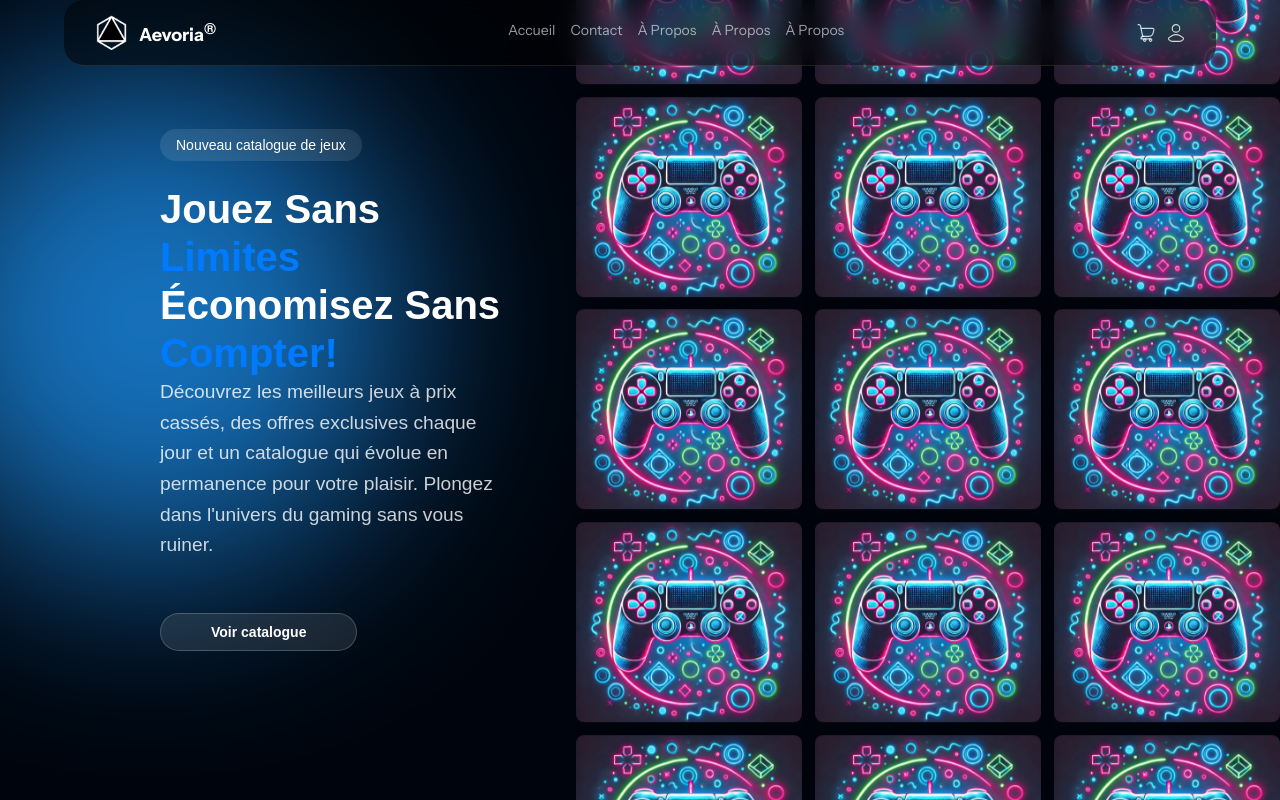
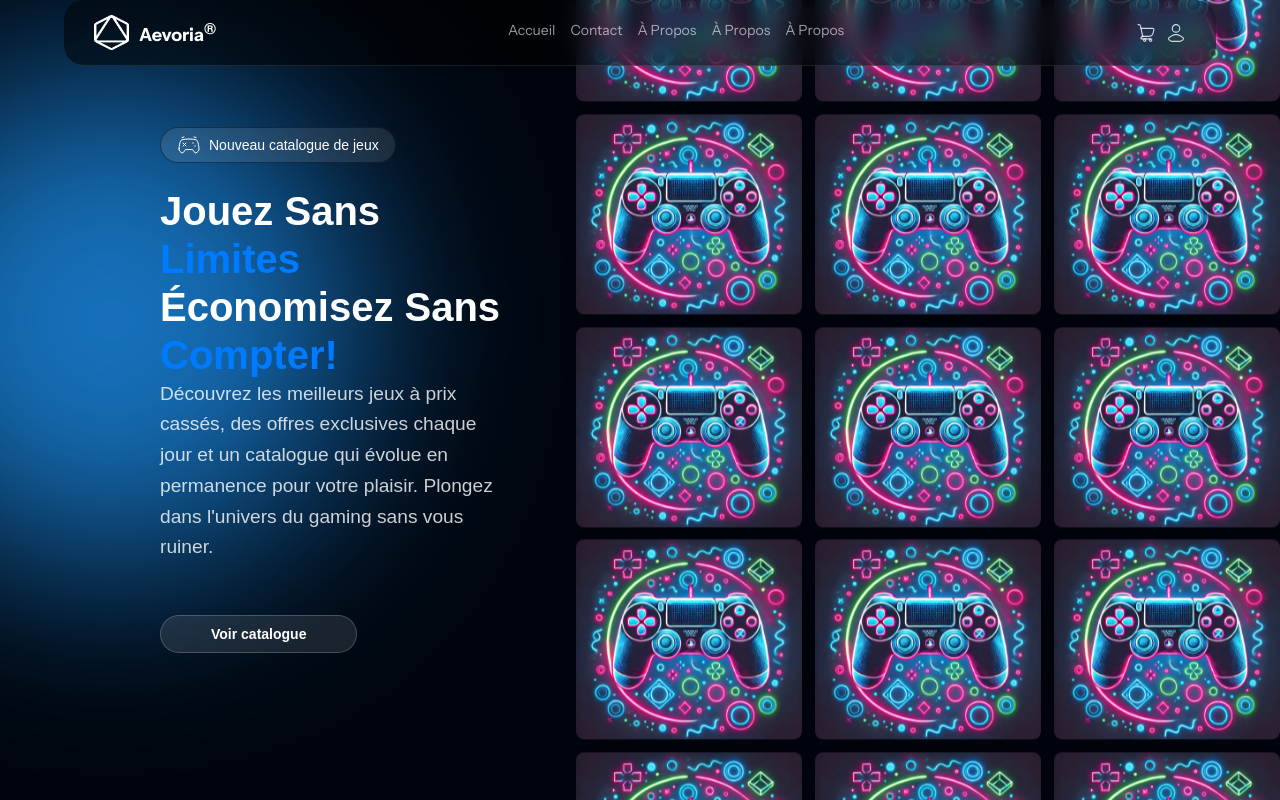
Before and after one commit to freelancersProjects/Aevoria-front, a React (Vite) app: page / in a window 1280 px wide. Shown: the top 800 px of the page. Built offline with nearby package versions, Linux system fonts and the light colour scheme; no server answers.

Commit message:
add logo and add banner section

```diff
--- a/src/components/Layout/Header/Header.jsx
+++ b/src/components/Layout/Header/Header.jsx
@@ -1,4 +1,3 @@
-// Header.jsx
 import React from "react";
 import "./Header.scss";
 import Logo from "../../../../public/assets/images/Logo.png";
--- a/src/global.css
+++ b/src/global.css
@@ -94,7 +94,7 @@ p {
 
 .container-fluid {
   width: 100%;
-  max-width: 1600px;
+  max-width: 1800px;
   margin: 0 auto;
   padding: 0 40px;
 }
--- a/src/pages/Home/Banner/Banner.scss
+++ b/src/pages/Home/Banner/Banner.scss
@@ -2,11 +2,12 @@
     position: relative;
     width: 100%;
     height: 400px;
+    max-width: 1600px;
     border-radius: 16px;
     overflow: hidden;
     display: flex;
     align-items: center;
-    justify-content: flex-start;
+    margin: 0 auto;
     padding-left: 50px;
     background: var(--dark-blue);
     box-shadow: 0px 10px 40px rgba(0, 0, 0, 0.4);
@@ -25,7 +26,8 @@
     width: 100%;
     height: 100%;
     background-size: cover;
-    background-position: center;
+    background-position: center center;
+    filter: brightness(0.9);
     transition: filter 0.8s ease-in-out, transform 0.5s ease-in-out;
 
     .banner-container:hover & {
@@ -70,6 +72,7 @@
     width: 800px;
     transition: opacity 0.5s ease-in-out, transform 0.5s ease-in-out;
     transform: translateY(10px);
+    line-height: 1.5;
 
     .banner-container:hover & {
         opacity: 1;
--- a/src/pages/Home/Categories/Categories.scss
+++ b/src/pages/Home/Categories/Categories.scss
@@ -4,6 +4,5 @@
   grid-template-rows: repeat(3, 1fr);
   gap: 24px;
   justify-content: center;
-  max-width: 1600px;
   margin: 0 auto;
 }
--- a/src/pages/Home/FirstSection/FirstSection.jsx
+++ b/src/pages/Home/FirstSection/FirstSection.jsx
@@ -1,6 +1,7 @@
 import React, { useEffect, useState } from "react";
+import ControllerIcon from "../../../../public/assets/svg/catalogue_game.svg?react";
+import Button from "../../../components/AEV/AEV.Button/Button";
 import "./FirstSection.scss";
-import Button from "../../../components/AEV/AEV.Button/Button";
 
 const images = [
   { image: "/assets/images/photo-test.webp" },
@@ -34,7 +35,7 @@ const FirstSection = () => {
       <div className="section-container">
         <div className="content-area">
           <div className="badge">
-            <span>Nouveau catalogue de jeux</span>
+            <span className="badge-content"><ControllerIcon />Nouveau catalogue de jeux</span>
           </div>
 
           <h1 className="main-title">
--- a/src/pages/Home/FirstSection/FirstSection.scss
+++ b/src/pages/Home/FirstSection/FirstSection.scss
@@ -14,7 +14,7 @@
     background: var(--glow-blue);
     filter: blur(100px);
     position: absolute;
-    left: -100px;
+    left: -140px;
     top: 40%;
     transform: translateY(-50%);
     z-index: 1;
@@ -34,7 +34,7 @@
   }
 
   .content-area {
-    max-width: 600px;
+    max-width: 900px;
     color: #ffffff;
     position: relative;
     z-index: 2;
@@ -51,13 +51,17 @@
   .badge {
     background-color: rgba(255, 255, 255, 0.1);
     display: inline-flex;
-    padding: 0.5rem 1rem;
+    padding: 0.3rem 1rem;
     border-radius: 50px;
     margin-bottom: 1.5rem;
+    border: 1px solid #05020371;
 
     span {
       font-size: 0.875rem;
       color: #ffffff;
+      display: flex;
+      align-items: center;
+      gap: 0.5rem;
     }
   }
 
@@ -102,7 +106,7 @@
 
     .image-container {
       position: relative;
-      animation: scrollImages 30s linear infinite;  // Animation appliquée ici
+      animation: scrollImages 100s linear infinite;  // Animation appliquée ici
     }
 
     .image-grid {
--- a/src/pages/Home/Promotions/Promotions.scss
+++ b/src/pages/Home/Promotions/Promotions.scss
@@ -9,7 +9,6 @@
     gap: 40px;
     justify-content: center;
     width: 100%;
-    max-width: 1600px;
     margin: 0 auto;
 
     .game-card {
```
Also changed, not shown: public/assets/images/Logo.png, public/assets/svg/catalogue_game.svg (added), src/components/Layout/HeaderSectionImage/HeaderSectionImage.jsx (added), src/components/Layout/HeaderSectionImage/HeaderSectionImage.scss (added).
